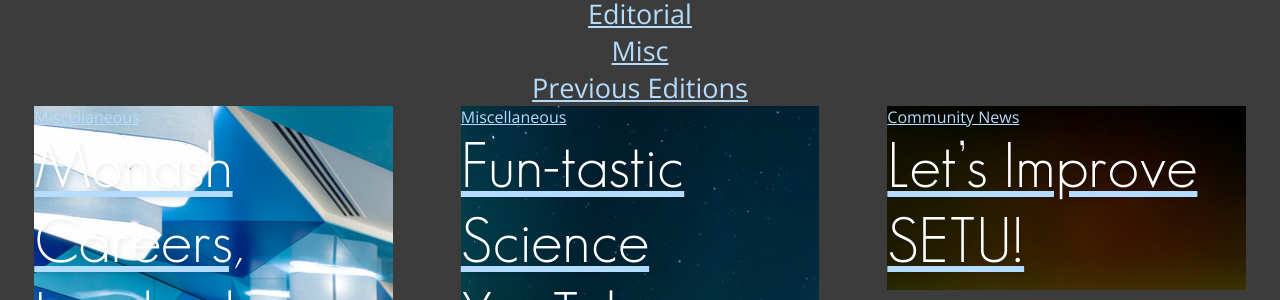
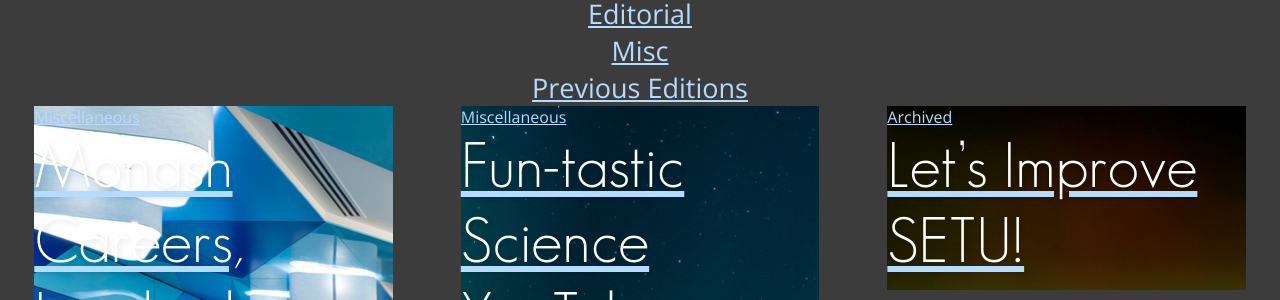
Before and after one commit to masscubed/masscubed.com, a Jekyll site: the page built from monthly/index.markdown, in a window 1280 px wide. Shown: the part 544-844 px from the top of the page. Built offline with Jekyll 4.4.1, drawn with Linux system fonts in a browser that asks for light colours; some of the changed text lies outside the part shown.

Commit message:
Updated Lets Improve Setu

```diff
--- a/_posts/2016-07-10-lets-improve-setu.markdown
+++ b/_posts/2016-07-10-lets-improve-setu.markdown
@@ -2,6 +2,7 @@
 title: Let’s Improve SETU!
 date: 2016-07-10 19:43:00 +10:00
 categories:
+- Archived
 - Community News
 subtitle: Monash University is looking for ways to improve the feedback system.
 author: Carlos Melegrito for Danushi Peiris
```
